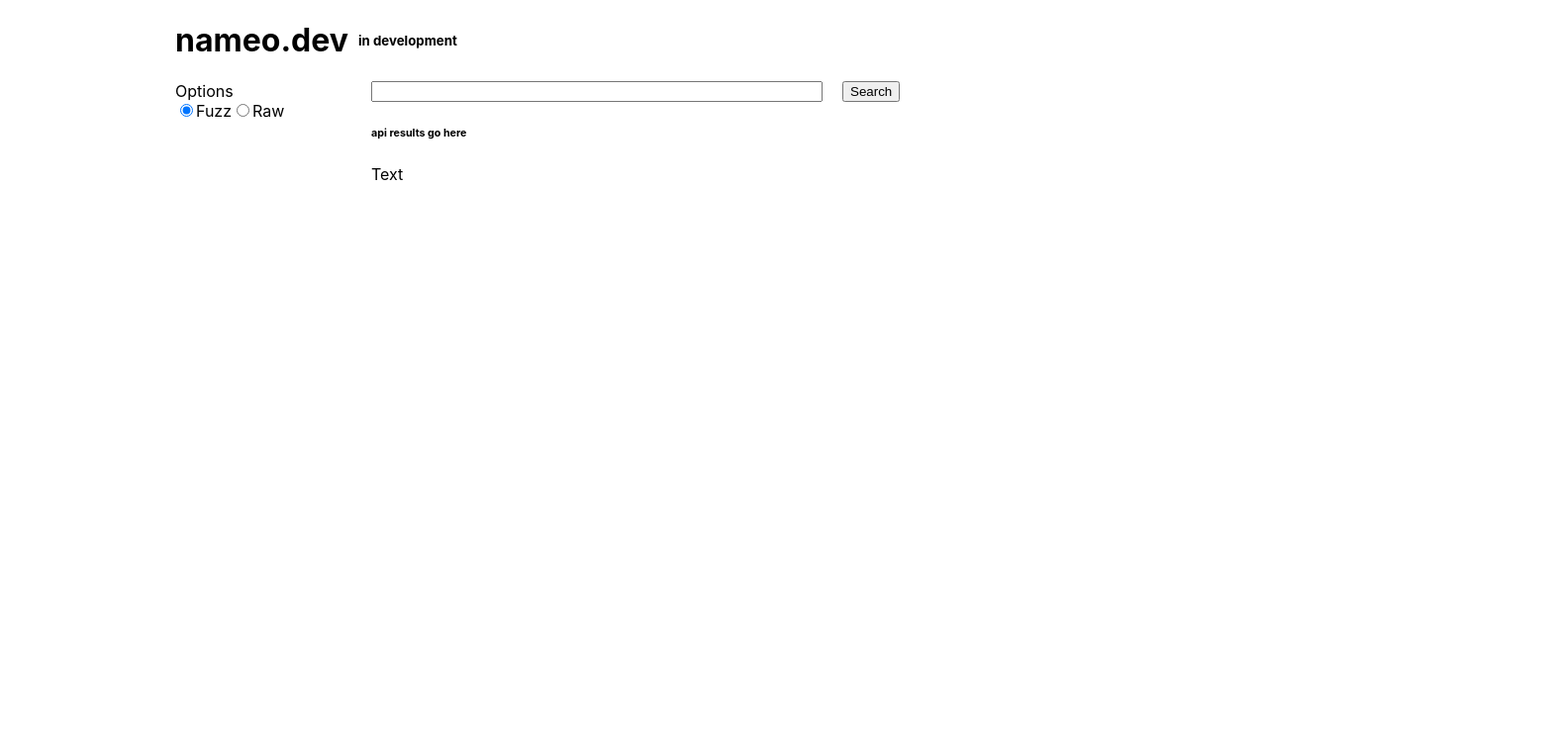
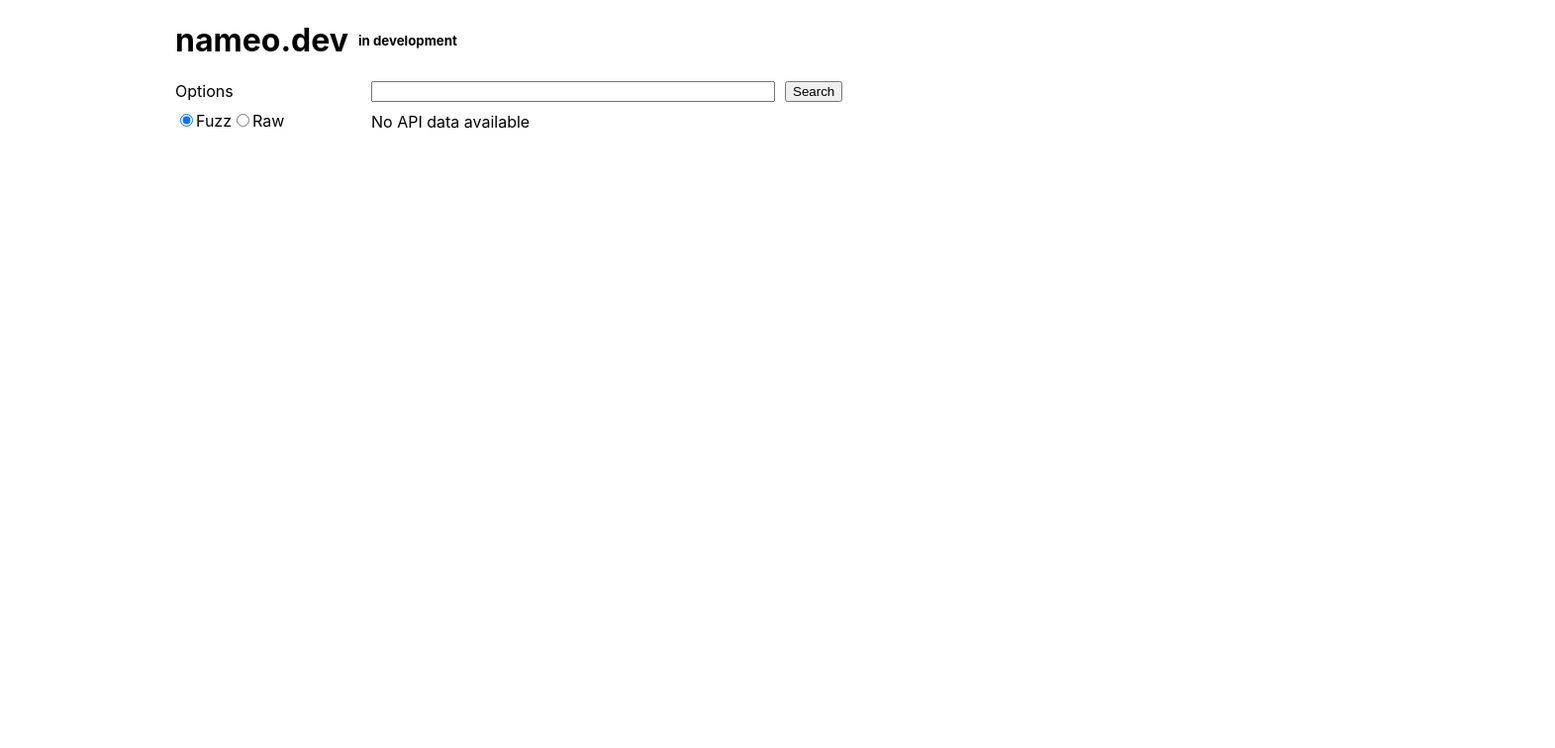
Before and after one commit to benjamin-mcdaniel/nameo-dev, a React (Create React App) app: page / in a window 1280 px wide. Shown: the top 756 px of the page at 99% size, 1571 px wide, since content can reach past the window. Built offline with nearby package versions, Linux system fonts and the light colour scheme.

Commit message:
demodata in ui

```diff
--- a/src/components/body/body.module.scss
+++ b/src/components/body/body.module.scss
@@ -13,13 +13,13 @@
 .input {
   display: flex;
   justify-content: center;
-  justify-items: stretch;
-  padding-left: 50px;
+  justify-items: start;
+ // padding-left: 50px;
   width: 400px;
 }
 .center {
   display: flex;
-  text-align: center;
+  text-align: start;
   padding-right: 10px;
   padding-left: 0px;
   width: 60vw;
@@ -28,6 +28,8 @@
   justify-content: start;
   align-items: start;
   background-color: rgba(217, 217, 217, 0);
+  align-content: start;
+  align-self: start;
 }
 .sidebar {
   display: flex;
@@ -52,7 +54,8 @@
   text-align: start;
 }
 .fiftytop {
-  padding-top: 50px;
+  padding-top: 10px;
+  flex-direction: column;
 }
 .lefttop {
 }
@@ -62,3 +65,24 @@
   align-self: start;
   display: flex;
 }
+.contentvert {
+  display: flex;
+  flex-direction: column;
+}
+.topalign {
+}
+
+.lineContainer {
+  display: flex;
+  align-items: center;
+  margin-bottom: 5px;
+}
+
+.lineContent {
+  flex-grow: 1;
+}
+
+.deleteButton {
+  margin-right: 10px;
+  /* Add your styles for the delete button here */
+}
--- a/src/components/body/body.tsx
+++ b/src/components/body/body.tsx
@@ -1,7 +1,6 @@
 import styles from './body.module.scss';
 import classNames from 'classnames';
-import React, { useState } from 'react';
-import Header_module from '../header/header.module.scss';
+import React, { useState, useEffect } from 'react';
 
 interface ToggleUIProps {
   apiType: string;
@@ -11,7 +10,7 @@ interface ToggleUIProps {
 
 const ToggleUI: React.FC<ToggleUIProps> = ({ apiType, onApiTypeChange, onSearchClick }) => {
   return (
-        <div>
+    <div className={styles.fiftytop}>
       <label>
         <input
           type="radio"
@@ -42,6 +41,20 @@ export interface BodyProps {
 
 export const Body: React.FC<BodyProps> = ({ className }) => {
   const [apiType, setApiType] = useState<string>('fuzz');
+  const [apiData, setApiData] = useState<string[]>([]);
+
+  useEffect(() => {
+    // Load stored API data from localStorage on component mount
+    const storedApiData = localStorage.getItem('apiData');
+    if (storedApiData) {
+      setApiData(JSON.parse(storedApiData));
+    }
+  }, []);
+
+  useEffect(() => {
+    // Update localStorage when apiData changes
+    localStorage.setItem('apiData', JSON.stringify(apiData));
+  }, [apiData]);
 
   const handleApiTypeChange = (event: React.ChangeEvent<HTMLInputElement>) => {
     setApiType(event.target.value);
@@ -50,6 +63,21 @@ export const Body: React.FC<BodyProps> = ({ className }) => {
   const handleSearchClick = () => {
     // Perform the search with the selected api_type
     console.log('Search clicked. API type:', apiType);
+
+    // Make the API call
+    fetch('https://jsonplaceholder.typicode.com/todos/1')
+      .then(response => response.json())
+      .then(json => {
+        // Update the API data state
+        const newApiData = [`API response for ${apiType}: ${JSON.stringify(json)}`, ...apiData];
+        setApiData(newApiData);
+      });
+  };
+
+  const handleDeleteLine = (index: number) => {
+    const updatedApiData = [...apiData];
+    updatedApiData.splice(index, 1);
+    setApiData(updatedApiData);
   };
 
   return (
@@ -67,26 +95,36 @@ export const Body: React.FC<BodyProps> = ({ className }) => {
           />
         </div>
       </div>
-            <div className={styles['top-pad']}>
+      <div className={classNames(styles['top-pad'], styles.contentvert)}>
         <div className={styles.center}>
           <div>
             <span>
               <input className={styles.input} />
             </span>
           </div>
-                    <div className={styles.search}>
-                        <span className={styles.search}>
+          <div>
+            <span className={classNames(styles.center, styles.search)}>
               <button onClick={handleSearchClick}>Search</button>
             </span>
           </div>
-                    <div>
-                        <span className={classNames(styles.center, styles.search)}></span>
         </div>
+
+        <div className={classNames(styles.center, styles.fiftytop)}>
+    {apiData.length > 0 ? (
+      apiData.map((line, index) => (
+        <div key={index} className={styles.lineContainer}>
+          <button className={styles.deleteButton} onClick={() => handleDeleteLine(index)}>
+            X
+          </button>
+          <div className={styles.lineContent}>{line}</div>
+
         </div>
-                <div className={styles.center}>
-                    <h6>api results go here</h6>
+      ))
+    ) : (
+      <div>No API data available</div>
+    )}
   </div>
-                <div className={styles.center}>Text</div>
+
       </div>
     </div>
   );
```
Lines whose indentation alone changed are shown as unchanged.
